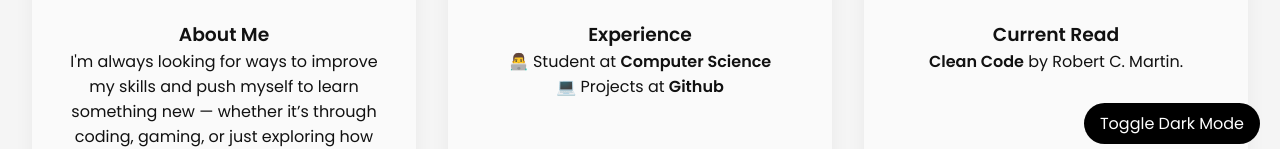
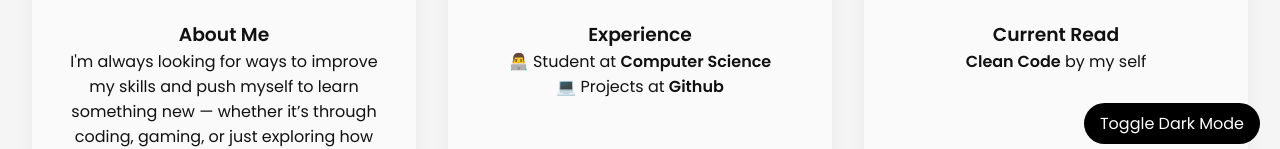
Before and after one commit to Adnan813680/myprotofoli, a plain HTML site: page index.html in a window 1280 px wide. Shown: the part 636-785 px from the top of the page. Drawn offline with Linux system fonts and the light colour scheme.

Commit message:
index.html

```diff
--- a/index.html
+++ b/index.html
@@ -53,7 +53,7 @@
       <div class="card info-card">
         <img src="image/book.jpg" alt="Reading Icon" class="icon">
         <h3>Current Read</h3>
-        <p><strong>Clean Code</strong> by Robert C. Martin.</p>
+        <p><strong>Clean Code</strong> by my self</p>
       </div>
     </div>
   </div>
```
